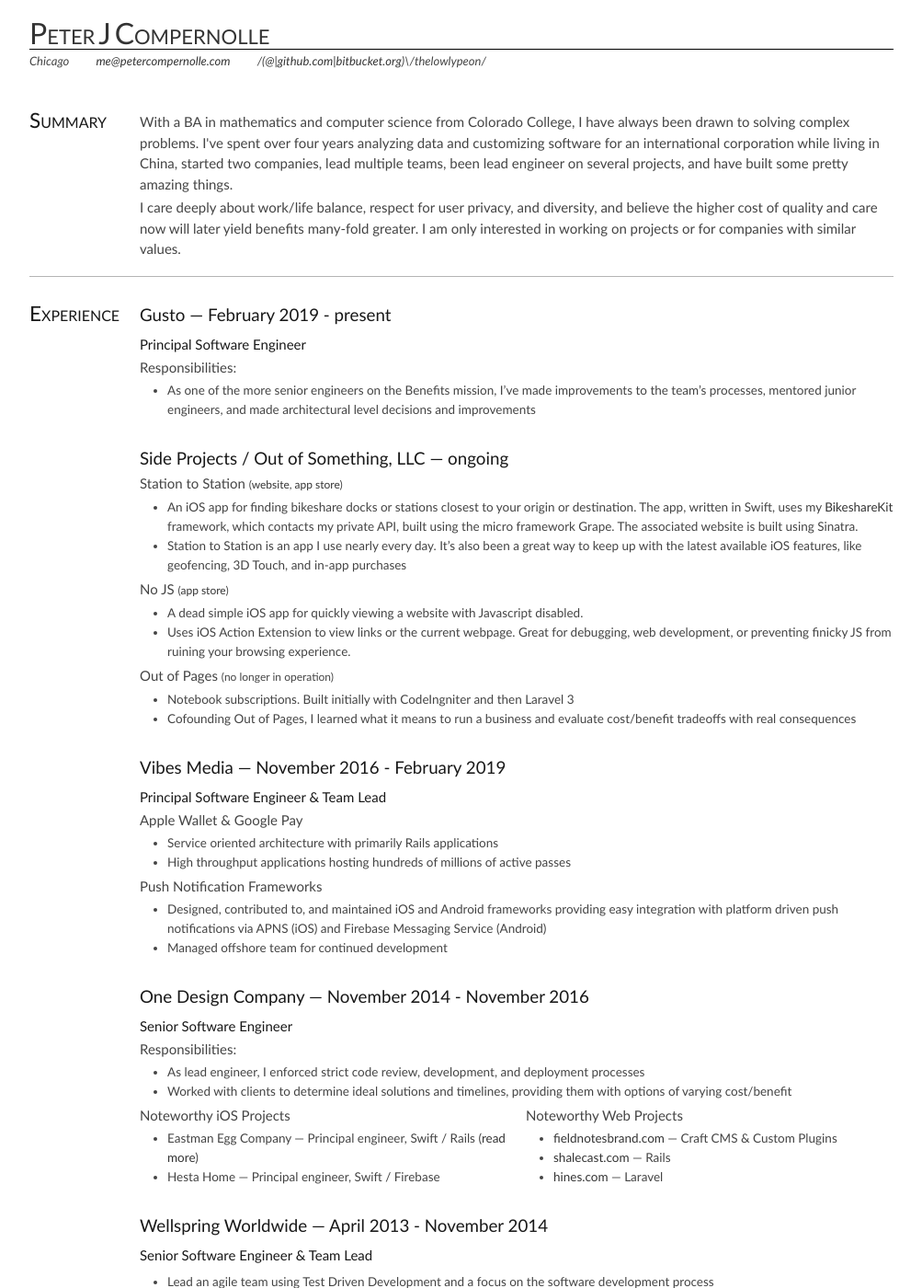
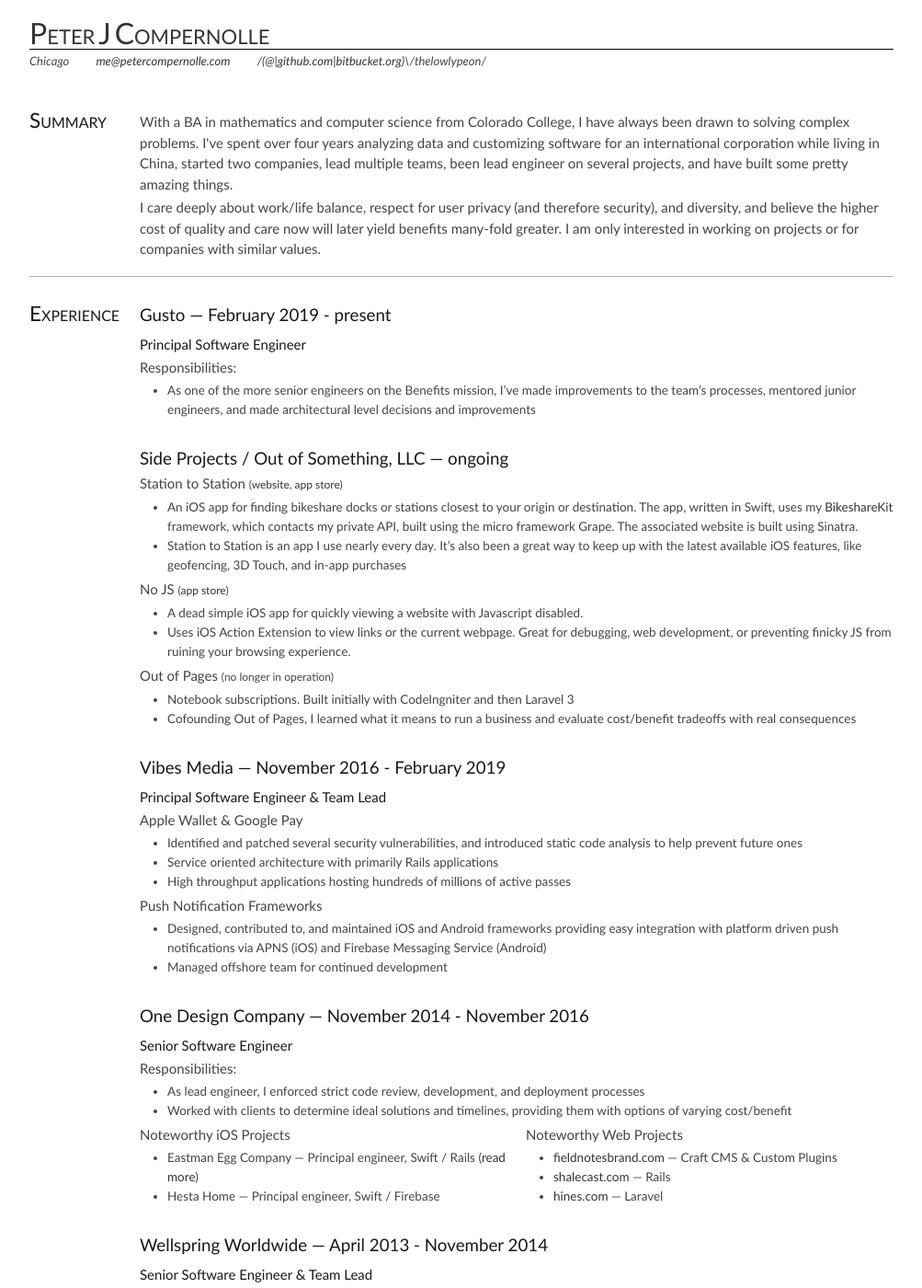
Before and after one commit to thelowlypeon/thelowlypeon.github.io, a Jekyll site: the page built from resume.html, in a window 1280 px wide and 1400 px high. Shown: the whole window at 92% size, without its empty margins (138-1141 px from the left). Built offline with Jekyll 4.4.1, drawn with Linux system fonts in a browser that asks for light colours.

Commit message:
updates resume summary to emphasize focus on security as a necessary driver for improved privacy

```diff
--- a/_data/resume/experience.yml
+++ b/_data/resume/experience.yml
@@ -29,6 +29,7 @@
       misc:
         - title: Apple Wallet & Google Pay
           points:
+            - "Identified and patched several security vulnerabilities, and introduced static code analysis to help prevent future ones"
             - "Service oriented architecture with primarily Rails applications"
             - "High throughput applications hosting hundreds of millions of active passes"
         - title: Push Notification Frameworks
--- a/_includes/resume/summary.html
+++ b/_includes/resume/summary.html
@@ -9,7 +9,7 @@
       I've spent over four years analyzing data and customizing software for an international corporation while living in China, started two companies, lead multiple teams, been lead engineer on several projects, and have built some pretty amazing things.
     </p>
     <p>
-      I care deeply about work/life balance, respect for user privacy, and diversity, and believe the higher cost of quality and care now will later yield benefits many-fold greater.
+      I care deeply about work/life balance, respect for user privacy (and therefore security), and diversity, and believe the higher cost of quality and care now will later yield benefits many-fold greater.
       I am only interested in working on projects or for companies with similar values.
     </p>
   </div>
```
